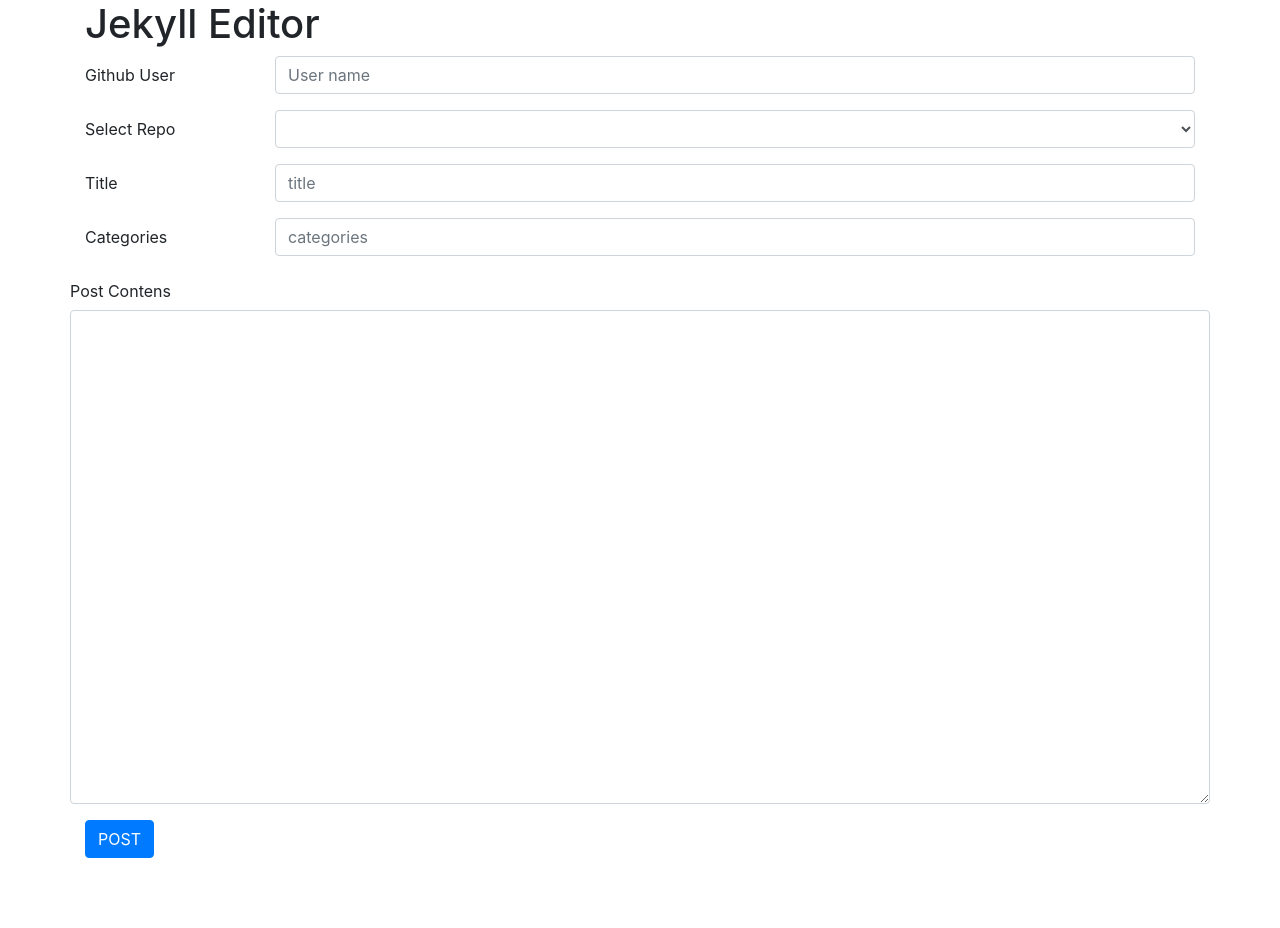
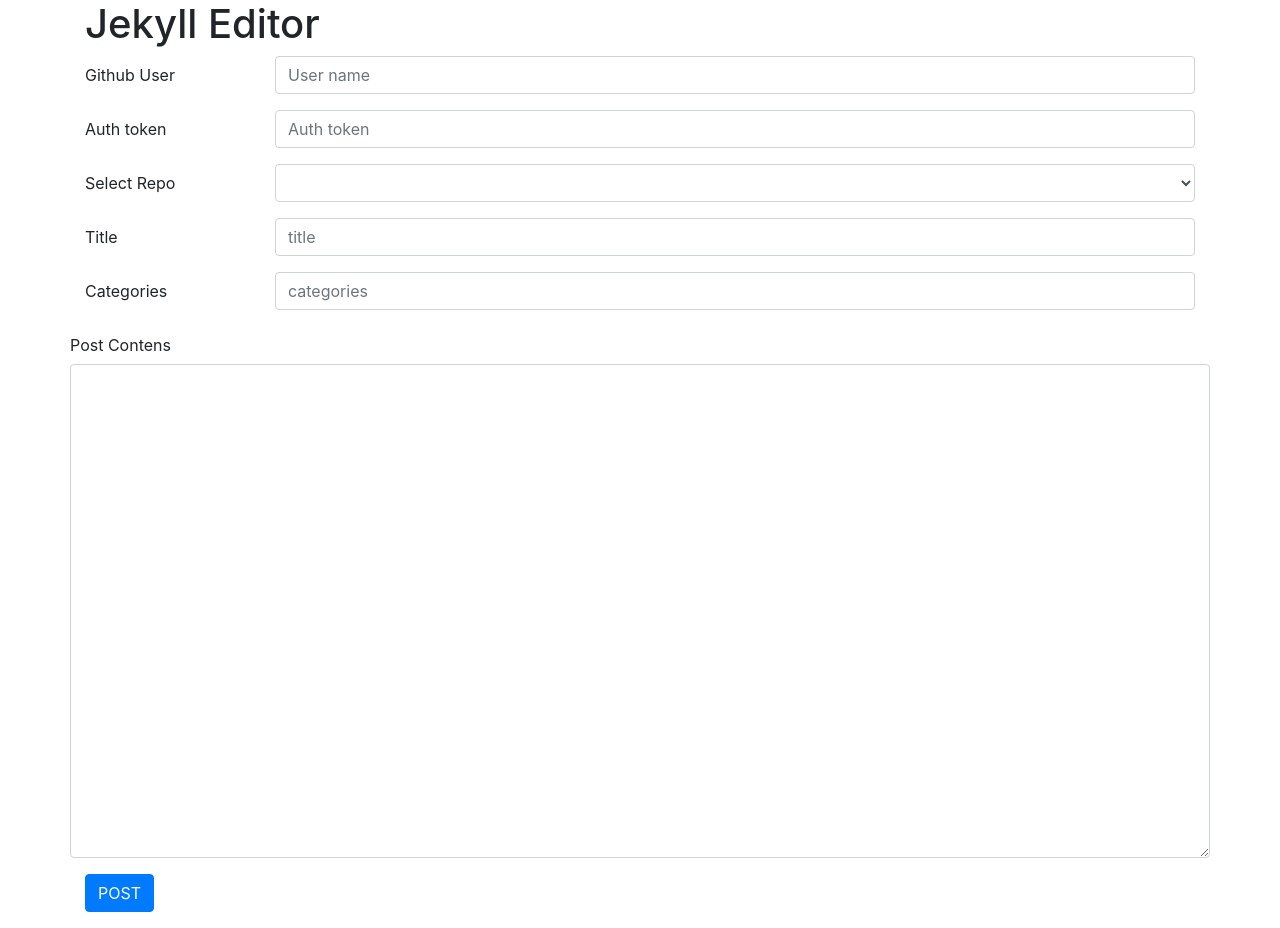
Before and after one commit to dimax-devel/JekyllEditor, a Flask app: template templates/edit.html in a window 1280 px wide. Before the commit the page ends 858 px from the top, so only its background shows below. Run offline with Flask 2, Linux system fonts and the light colour scheme; the template is opened without the code that fills it, so the values that code supplies are empty.

Commit message:
for debug

```diff
--- a/templates/edit.html
+++ b/templates/edit.html
@@ -7,6 +7,12 @@
       <label for="user-name" class="col-sm-2 col-form-label">Github User</label>
       <div class="col-sm-10">
 	<input class="form-control" type="text" placeholder="User name" id="user-name" name="user-name" value="{{ uname }}">
+      </div>
+    </div>
+    <div class="form-group row">
+      <label for="auth-token" class="col-sm-2 col-form-label">Auth token</label>
+      <div class="col-sm-10">
+	<input class="form-control" type="text" placeholder="Auth token" id="auth-token" name="auth-token" value="{{ auth_token }}">
       </div>
     </div>
     <div class="form-group row">
```
Also changed, not shown: editor/views.py (+7 -7 lines).
